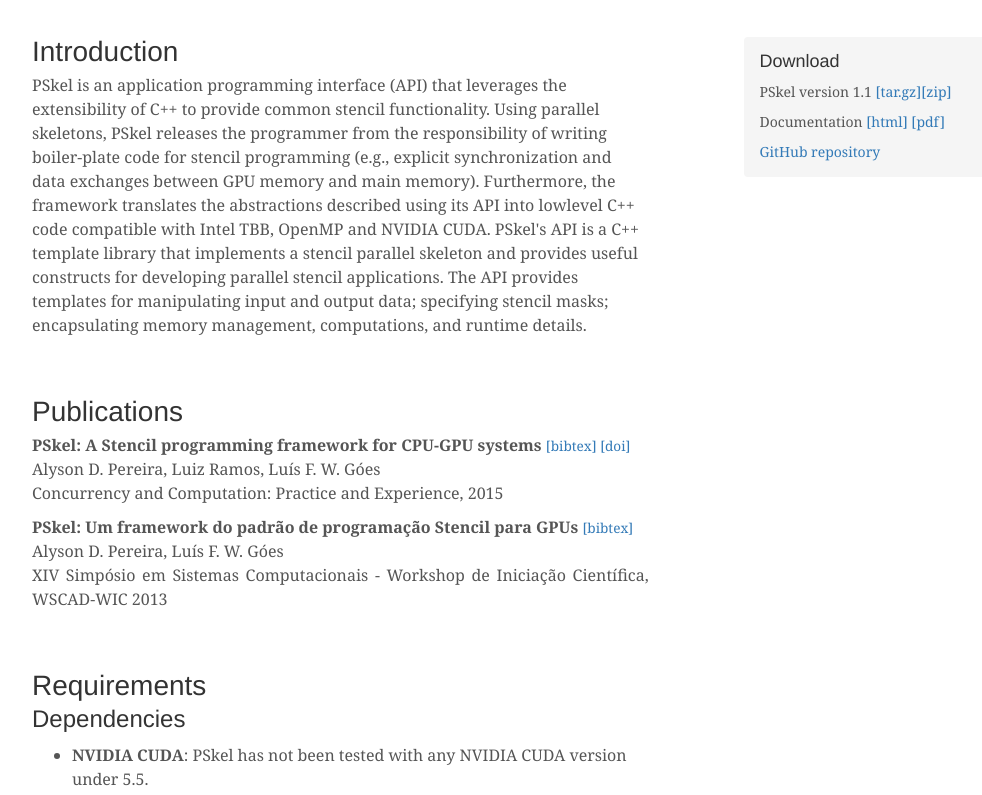
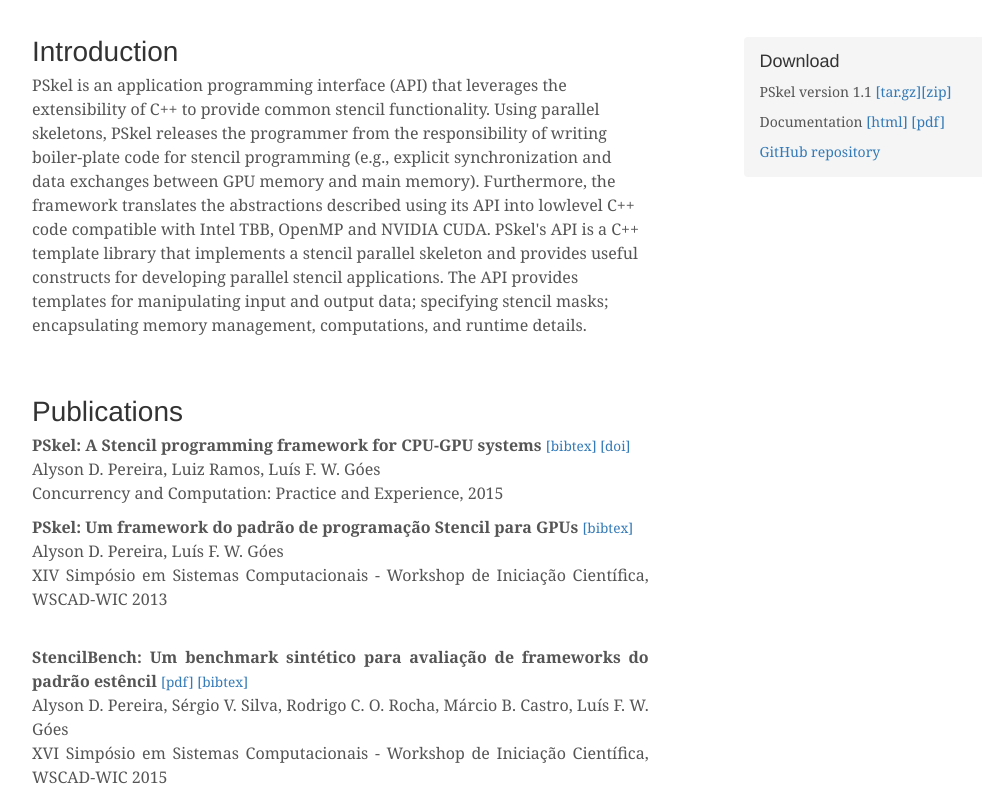
Before and after one commit to pskel/pskel.github.io, a plain HTML site: page index.html in a window 1280 px wide. Shown: the part 147-942 px from the top of the page, without its empty margins (138-1120 px from the left). Drawn offline with Linux system fonts and the light colour scheme.

Commit message:
adds StencilBench paper information

```diff
--- a/index.html
+++ b/index.html
@@ -69,13 +69,23 @@
               Alyson D. Pereira, Luiz Ramos, Luís F. W. Góes<br/>
               Concurrency and Computation: Practice and Experience, 2015
           </p>
-          <p align="justify">
+	      <p align="justify">
           <strong>PSkel: Um framework do padrão de programação Stencil para GPUs</strong>
               <small>
                   <a href="papers/wscad-wic2013pskel.bib" target="_blank">[bibtex]</a>
               </small><br/>
               Alyson D. Pereira, Luís F. W. Góes<br/>
               XIV Simpósio em Sistemas Computacionais - Workshop de Iniciação Científica, WSCAD-WIC 2013
+          </p>
+	      <br/>
+	      <p align="justify">
+              <strong>StencilBench: Um benchmark sintético para avaliação de frameworks do padrão estêncil</strong>
+              <small>
+                  <a href="papers/wscadwic15stencilbench.pdf" target="_blank">[pdf]</a>
+                  <a href="papers/wscadwic15stencilbench.bib" target="_blank">[bibtex]</a>
+              </small><br/>
+              Alyson D. Pereira, Sérgio V. Silva, Rodrigo C. O. Rocha, Márcio B. Castro, Luís F. W. Góes<br/>
+              XVI Simpósio em Sistemas Computacionais - Workshop de Iniciação Científica, WSCAD-WIC 2015
           </p>
           </div><!-- /.blog-post -->
 
```
Also changed, not shown: 1 other file.
